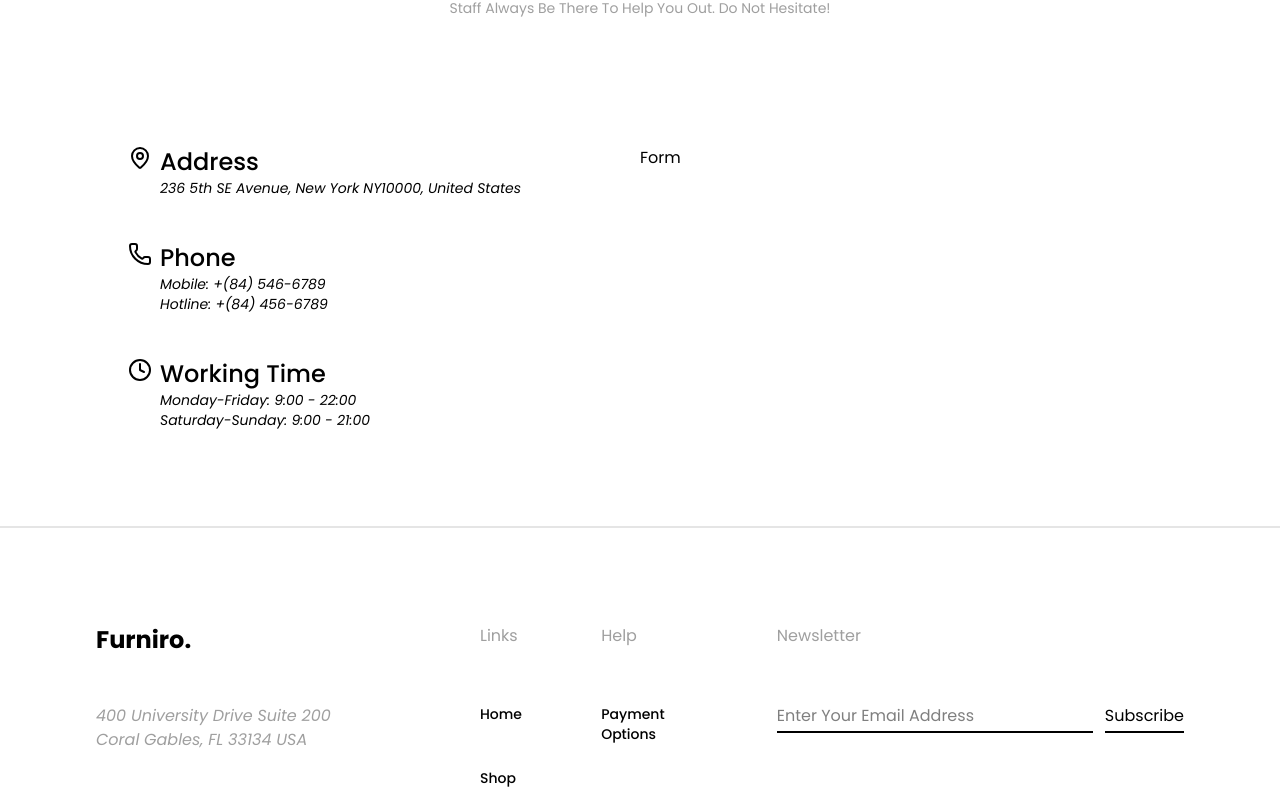
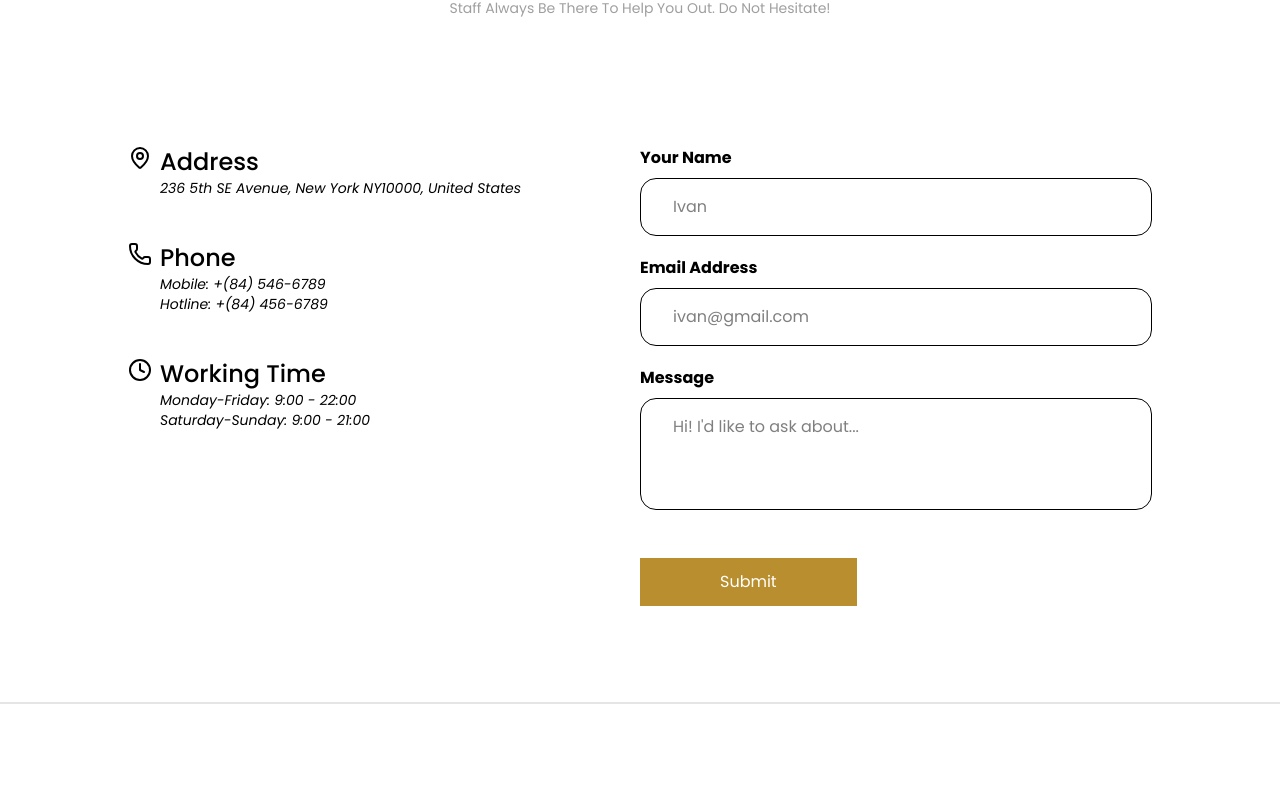
Before and after one commit to Gennod/ibb-furniro, a React (Vite) app: page /contact in a window 1280 px wide. Shown: the part 581-1372 px from the top of the page. Built offline with nearby package versions, Linux system fonts and the light colour scheme.

Commit message:
feat: add form & validation

```diff
--- a/package.json
+++ b/package.json
@@ -22,6 +22,7 @@
 		"prettier-plugin-tailwindcss": "^0.6.11",
 		"react": "^19.0.0",
 		"react-dom": "^19.0.0",
+		"react-hook-form": "^7.54.2",
 		"react-redux": "^9.2.0",
 		"react-router-dom": "^7.4.0"
 	},
--- a/src/components/pages/Contact/components/ContactForm.tsx
+++ b/src/components/pages/Contact/components/ContactForm.tsx
@@ -1,3 +1,83 @@
+import { SubmitHandler, useForm } from 'react-hook-form'
+
+interface IFormInput {
+	name: string
+	email: string
+	message: string
+}
+
 export const ContactForm = () => {
-	return <form>Form</form>
+	const {
+		register,
+		handleSubmit,
+		reset,
+		formState: { errors }
+	} = useForm<IFormInput>({
+		mode: 'onChange'
+	})
+	const onSubmit: SubmitHandler<IFormInput> = () => {
+		reset()
+	}
+
+	return (
+		<form onSubmit={handleSubmit(onSubmit)}>
+			<div className="flex flex-col gap-5">
+				<div className="flex flex-col gap-2">
+					<label className="font-bold">Your Name</label>
+					<input
+						placeholder="Ivan"
+						{...register('name', {
+							required: 'Name is required!',
+							maxLength: {
+								value: 20,
+								message: 'Name must be less than 20 characters'
+							}
+						})}
+						className="rounded-2xl border px-8 py-4"
+					/>
+					{errors.name && (
+						<span className="text-red-500">{errors.name.message}</span>
+					)}
+				</div>
+				<div className="flex flex-col gap-2">
+					<label className="font-bold">Email Address</label>
+					<input
+						placeholder="ivan@gmail.com"
+						{...register('email', {
+							required: 'Email is required!',
+							pattern: {
+								value: /^[A-Z0-9._%+-]+@[A-Z0-9.-]+\.[A-Z]{2,}$/i,
+								message: 'Invalid email address'
+							}
+						})}
+						className="rounded-2xl border px-8 py-4"
+					/>
+					{errors.email && (
+						<span className="text-red-500">{errors.email.message}</span>
+					)}
+				</div>
+				<div className="flex flex-col gap-2">
+					<label className="font-bold">Message</label>
+					<textarea
+						placeholder="Hi! I'd like to ask about..."
+						{...register('message', {
+							required: 'Message is required!',
+							maxLength: {
+								value: 120,
+								message: 'Message must be less than 120 characters'
+							}
+						})}
+						className="min-h-28 resize-none overflow-hidden rounded-2xl border px-8 py-4"
+					/>
+					{errors.message && (
+						<span className="text-red-500">{errors.message.message}</span>
+					)}
+				</div>
+			</div>
+			<input
+				className="mt-12 cursor-pointer bg-(--color-primary) px-20 py-3 text-white active:scale-95"
+				type="submit"
+			/>
+		</form>
+	)
 }
```
Also changed, not shown: 1 other file (tests, documents, lock files or other folders).
